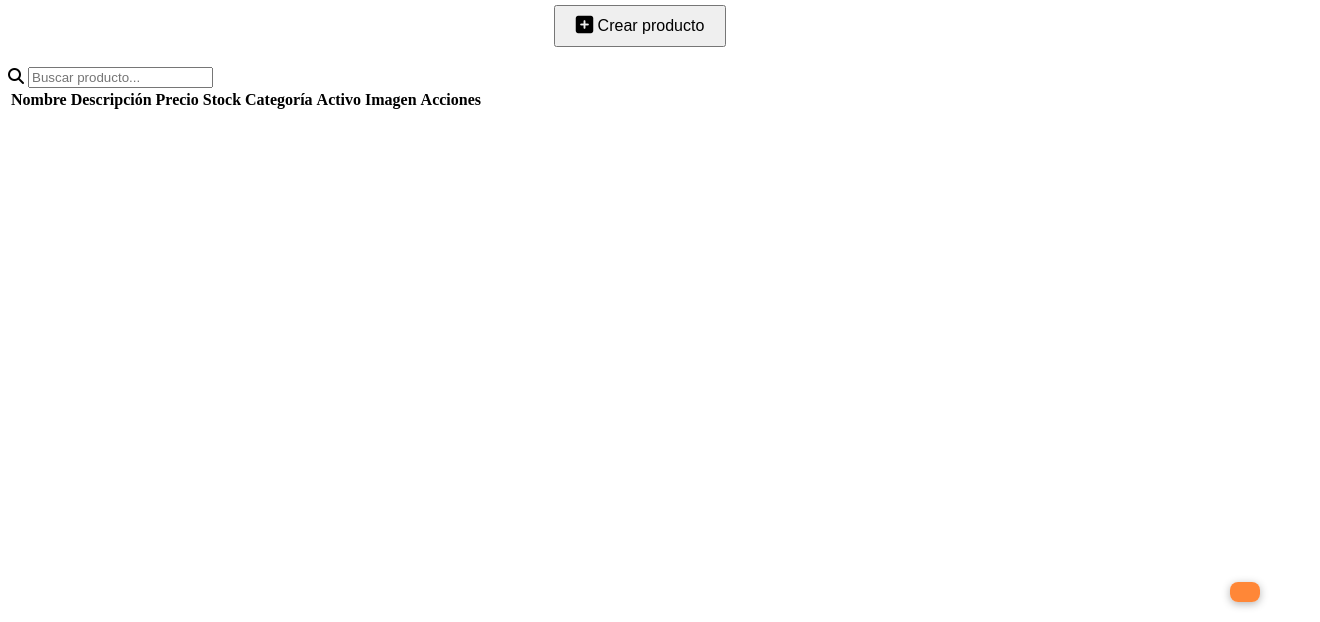
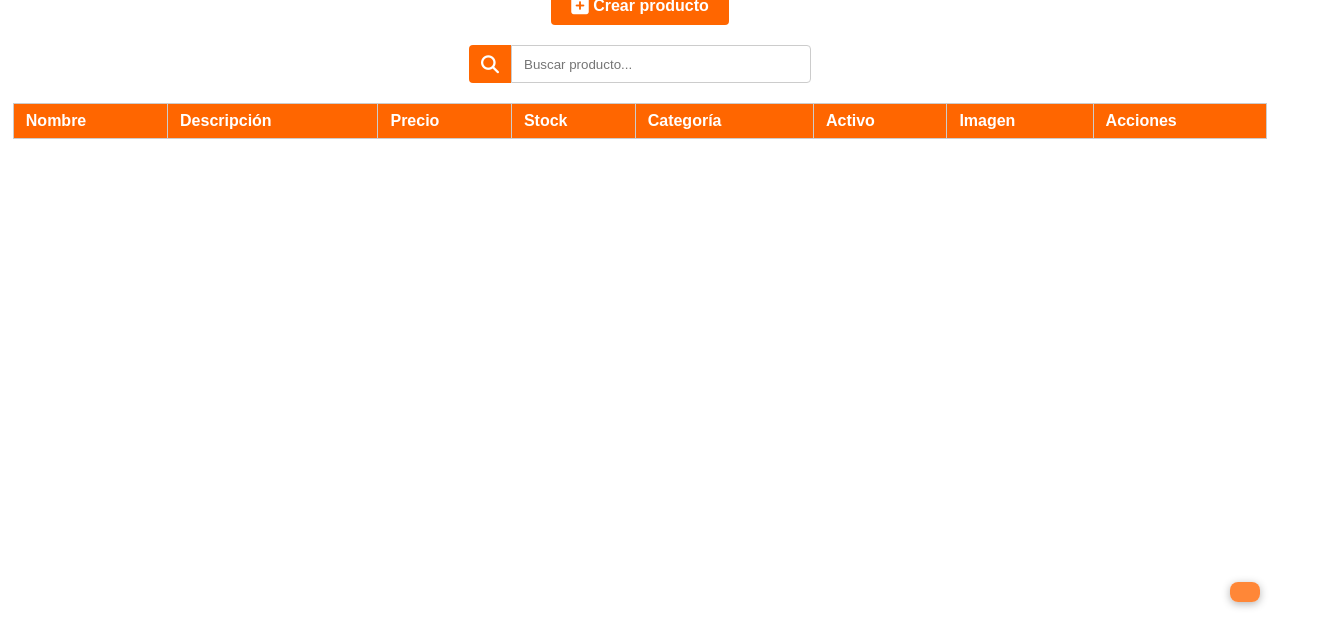
Before and after one commit to garayramos/pollo-frito-app, a website: page public/productos.html in a window 1280 px wide. Shown: the part 178-800 px from the top of the page, 1320 px wide, since content can reach past the window. Drawn offline with Linux system fonts and the light colour scheme; files that its build step writes are made by us from their sources; the site is published under a folder, as on GitHub Pages, so addresses that start at the root find nothing; no server answers; files whose address does not match are found by name.

Commit message:
actualizacion

```diff
--- a/public/productos.html
+++ b/public/productos.html
@@ -7,8 +7,8 @@
     <title>Control de Inventario - Pollo Frito</title>
     <link rel="icon" type="image/png"
         href="https://res.cloudinary.com/de34k65kg/image/upload/v1754842743/LOGO_BROASTER_REY_DEL_POLLO_FRITO_j2tlqx.png">
-    <link rel="stylesheet" href="/CSS/estilos.css">
-    <link rel="stylesheet" href="/CSS/productos.css">
+    <link rel="stylesheet" href="public/CSS/estilos.css">
+    <link rel="stylesheet" href="public/CSS/productos.css">
 </head>
 
 <body>
```
